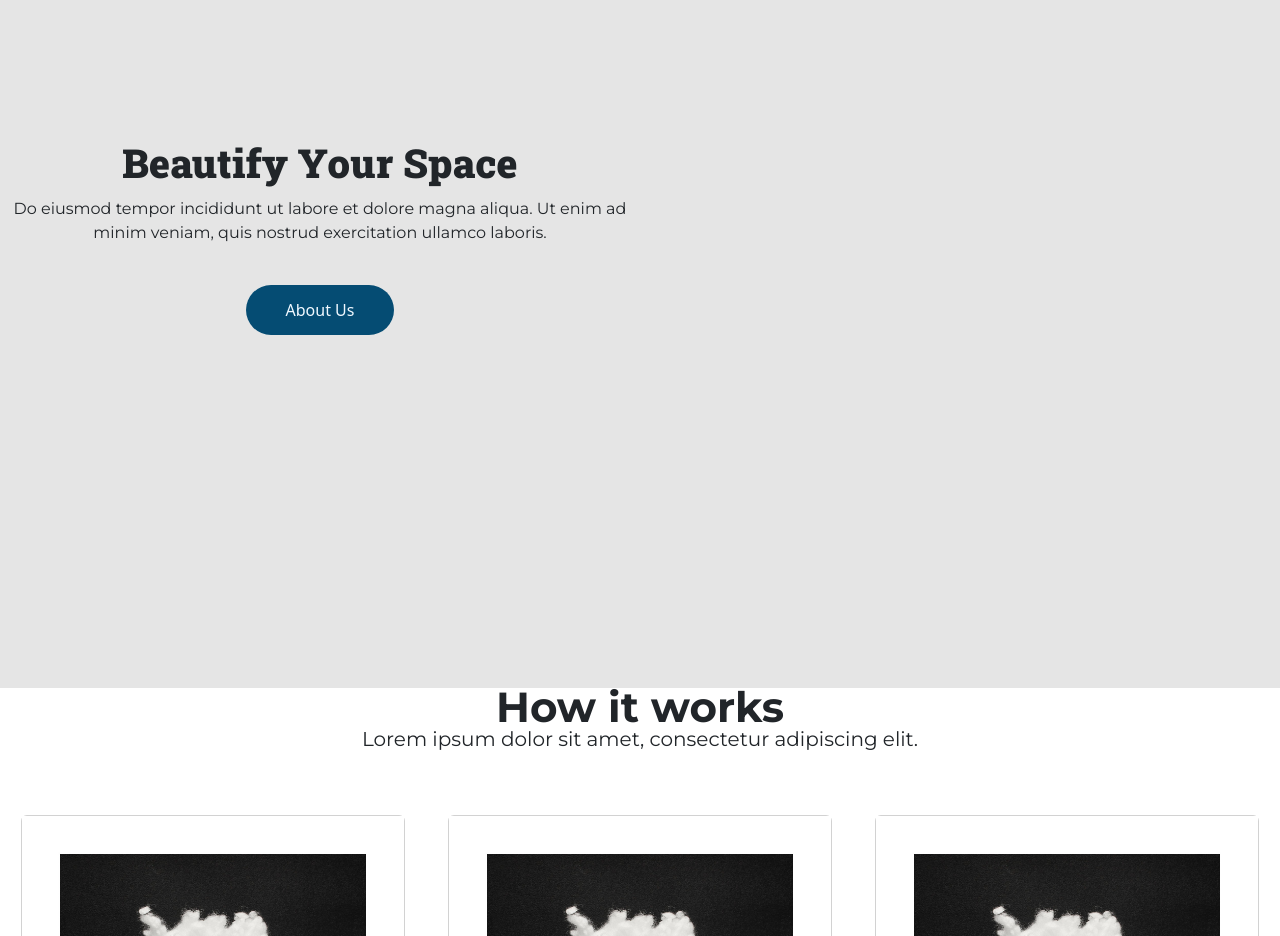
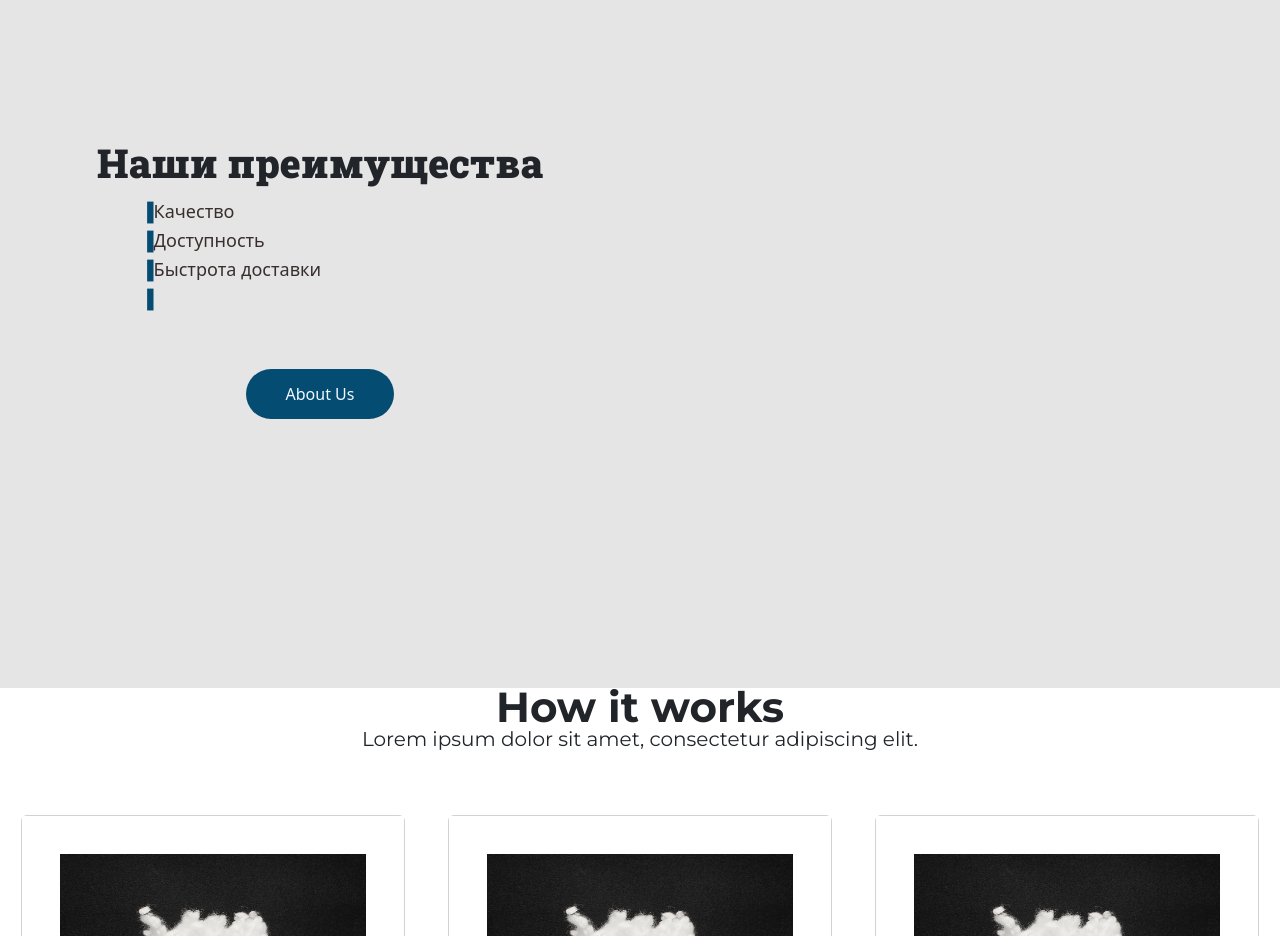
Before and after one commit to Shyngys001/hollowfiber, a plain HTML site: page index.html in a window 1280 px wide. Shown: the part 1020-1956 px from the top of the page. Drawn offline with nearby package versions, Linux system fonts and the light colour scheme.

Commit message:
Update index.html

```diff
--- a/index.html
+++ b/index.html
@@ -147,9 +147,14 @@
 
     <div id="s_page-space" class="s_third">
       <div class="s_third_f">
-        <p><b> Beautify Your Space</b></p>
-        <p>Do eiusmod tempor incididunt ut labore et dolore magna aliqua. Ut enim ad minim veniam, quis nostrud
-          exercitation ullamco laboris.</p>
+       <p><b>Наши преимущества</b></p>
+        <ul class="li">
+        <p></p>
+         <li>Качество</li>
+          <li>Доступность</li>
+          <li>Быстрота доставки</li>
+          <li></li>
+        </ul>
         <button class="s_button">About Us</button>
       </div>
       <div class="s_third_s">
```
